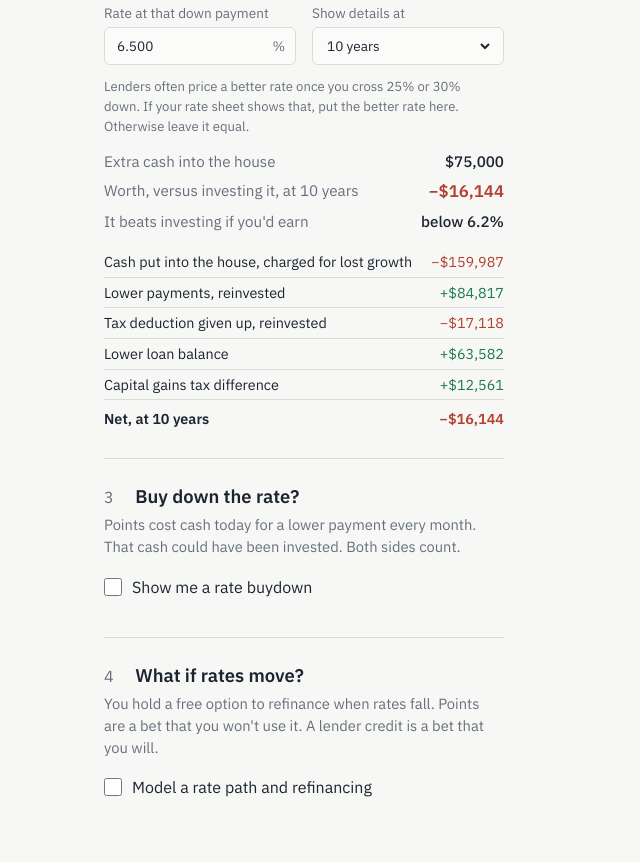
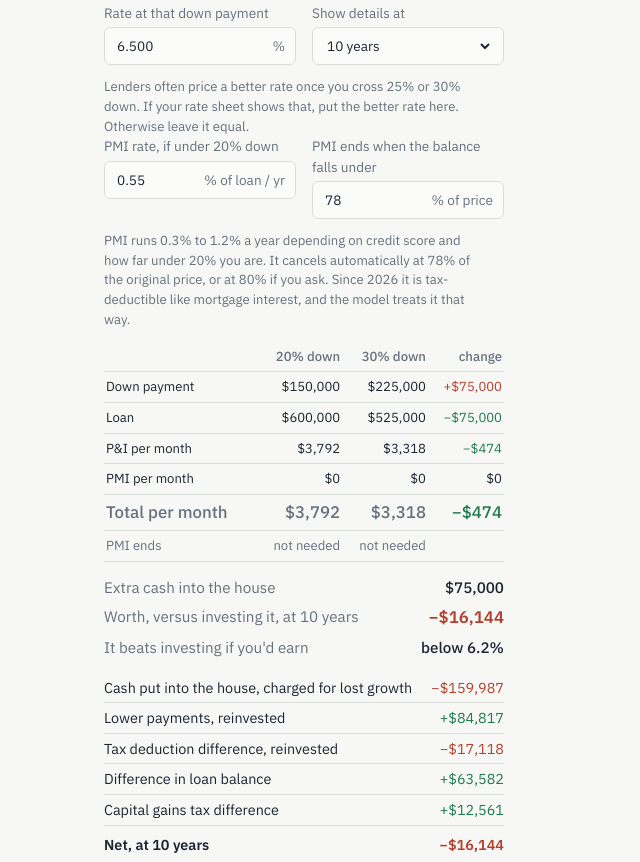
Before and after one commit to gmitt98/where-should-the-money-go, a plain HTML site: page index.html in a window 1280 px wide. Shown: the part 925-1787 px from the top of the page, without its empty margins (0-640 px from the left). Drawn offline with nearby package versions, Linux system fonts and the light colour scheme.

Commit message:
Add PMI under 20% down

```diff
--- a/index.html
+++ b/index.html
@@ -84,6 +84,8 @@
   table.ms th { font-weight: 500; color: var(--muted); }
   table.ms th:first-child, table.ms td:first-child { text-align: left; }
   table.ms td.sub { color: var(--muted); font-size: 0.82rem; }
+  table.cmp { margin-top: 12px; font-size: 0.82rem; }
+  table.cmp th, table.cmp td { padding: 5px 2px; }
   table.ms tr.lead td { font-weight: 500; }
   .ratechart { height: 180px; position: relative; margin-top: 18px; }
   .foot { font-size: 0.82rem; color: var(--muted); margin: 14px 0 0; }
@@ -132,6 +134,8 @@
     <dl class="readout">
       <dt>Loan amount</dt><dd id="o-loan"></dd>
       <dt>Monthly principal and interest</dt><dd id="o-pi"></dd>
+      <dt id="o-pmi-lbl">Monthly PMI, because you're under 20% down</dt><dd id="o-pmi" class="loss"></dd>
+      <dt id="o-tot-lbl">Total monthly, P&amp;I plus PMI</dt><dd id="o-tot" class="big"></dd>
     </dl>
   </section>
 
@@ -140,7 +144,7 @@
     <p class="why">Every extra dollar in the house retires a dollar of debt at your note rate, guaranteed. The same dollar in the market earns whatever the market gives.</p>
     <div class="row one">
       <label><span class="lbl">Compare against putting <b id="d1lbl">30%</b> down</span>
-        <input id="d1" type="range" min="0" max="100" step="0.5" value="30">
+        <input id="d1" type="range" min="3" max="100" step="0.5" value="30">
       </label>
     </div>
     <div class="row">
@@ -148,6 +152,12 @@
       <label><span class="lbl">Show details at</span><span class="field"><select id="ms2"><option value="24">2 years</option><option value="60">5 years</option><option value="120" selected>10 years</option><option value="180">15 years</option><option value="360">30 years</option></select></span></label>
     </div>
     <p class="hint">Lenders often price a better rate once you cross 25% or 30% down. If your rate sheet shows that, put the better rate here. Otherwise leave it equal.</p>
+    <div class="row">
+      <label><span class="lbl">PMI rate, if under 20% down</span><span class="field"><input id="pmi" type="number" step="0.05" min="0" max="3" value="0.55"><span class="unit">% of loan / yr</span></span></label>
+      <label><span class="lbl">PMI ends when the balance falls under</span><span class="field"><input id="pmiltv" type="number" step="1" min="50" max="80" value="78"><span class="unit">% of price</span></span></label>
+    </div>
+    <p class="hint">PMI runs 0.3% to 1.2% a year depending on credit score and how far under 20% you are. It cancels automatically at 78% of the original price, or at 80% if you ask. Since 2026 it is tax-deductible like mortgage interest, and the model treats it that way.</p>
+    <div class="mswrap"><table class="ms cmp" id="cmptable"></table></div>
     <dl class="readout">
       <dt id="o-dp-cashlbl">Extra cash into the house</dt><dd id="o-dp-cash"></dd>
       <dt>Worth, versus investing it, at <span id="o-dp-mslbl">10 years</span></dt><dd id="o-dp-val" class="big"></dd>
@@ -224,6 +234,7 @@
   <section class="method" id="method">
     <h2>How this works</h2>
     <p>Every option is given the same cash at closing and the same monthly budget, set to the most expensive option's payment. Whatever an option doesn't spend at closing is invested. Whatever it doesn't spend each month is invested too, along with the tax benefit on that month's interest. At any point in time, wealth is the brokerage account minus the loan balance. The house is the same house in every option, so its value, its appreciation, its taxes and its insurance all cancel and never appear.</p>
+    <p>Under 20% down, PMI is charged on the original loan until the balance falls below the cancellation level, is paid out of the same budget, and gets the same tax benefit as interest, which it has had since the 2026 tax year. It is the one carrying cost that genuinely differs between down payments, which is why it is here and insurance and property tax are not.</p>
     <p>That is why there is no "how much cash do you have" question. A point costs a percentage of the loan and saves a percentage of the loan, so loan size cancels. A dollar of down payment retires a dollar of debt at the note rate regardless of the house. Cash on hand decides which options you can afford, not which one is right.</p>
     <p>Points and down payments are guaranteed returns. Investments are not. Everything here compares expected values and is blind to risk, so over long horizons it leans toward the market by construction. A lower payment is real insurance against a bad year and shows up nowhere in these numbers.</p>
     <p>Discount points on a purchase are usually deductible in the year paid if you itemize; this doesn't credit that, so it is mildly harsh on buydowns. The tax benefit rate is held constant when it really falls as interest declines, which is mildly generous to them. Refinancing here keeps the remaining term rather than resetting to a fresh thirty years.</p>
@@ -240,7 +251,9 @@
 // does not spend at closing goes into a brokerage account. Each month, the
 // budget minus that branch's actual P&I goes into the account too, plus the
 // tax benefit on that month's interest. Wealth = -loan balance + brokerage
-// (net of capital gains on its growth). The house itself is identical in every branch and
+// (net of capital gains on its growth). PMI, when the down payment is under
+// 20%, is a monthly outflow keyed to the original loan until the balance
+// falls below the cancellation LTV, and is tax-deductible like interest. The house itself is identical in every branch and
 // cancels, so it never appears.
 // ---------------------------------------------------------------------------
 const Engine = (() => {
@@ -250,6 +263,7 @@ const Engine = (() => {
 
   // branch: { loan, rate, upfront }   upfront = cash spent at closing
   // shared: { termMonths, budget, invReturn, drag, capGains, taxBenefit,
+  //           price, pmiRate, pmiCancelLtv, pmiAboveLtv,
   //           refiOn, refiCost, refiTrigger, ratePath(month) -> annual rate }
   function simulate(branch, shared) {
     const n = shared.termMonths;
@@ -261,14 +275,16 @@ const Engine = (() => {
     //   cash  : money spent (or received) at closing, compounding
     //   pays  : budget minus actual P&I, reinvested
     //   tax   : tax benefit on interest, reinvested
-    let cash = -branch.upfront, pays = 0, tax = 0;
+    let cash = -branch.upfront, pays = 0, tax = 0, pmiAcct = 0;
     let basis = -branch.upfront;
+    const pmiApplies = shared.pmiRate > 0 && branch.loan / shared.price > shared.pmiAboveLtv + 1e-12;
+    const pmiMonthly = pmiApplies ? shared.pmiRate * branch.loan / 12 : 0;
     const out = {
-      wealth: [], balance: [], noteRate: [], cash: [], pays: [], tax: [],
-      capgains: [], refis: [], initialPayment: pay,
+      wealth: [], balance: [], noteRate: [], cash: [], pays: [], tax: [], pmiAcct: [], pmi: [],
+      capgains: [], refis: [], initialPayment: pay, initialPmi: pmiMonthly, pmiMonths: 0, pmiTotal: 0,
     };
-    const record = (m) => {
-      const brok = cash + pays + tax;
+    const record = (m, pmi = 0) => {
+      const brok = cash + pays + tax + pmiAcct;
       // Linear capital gains: assumes the taxable account is in gain, so each
       // marginal dollar is taxed on its growth. This is what lets the size of
       // the cash pot cancel out of every comparison.
@@ -276,7 +292,8 @@ const Engine = (() => {
       out.wealth[m] = -bal + brok - cg;
       out.balance[m] = bal;
       out.noteRate[m] = note;
-      out.cash[m] = cash; out.pays[m] = pays; out.tax[m] = tax; out.capgains[m] = -cg;
+      out.cash[m] = cash; out.pays[m] = pays; out.tax[m] = tax; out.pmiAcct[m] = pmiAcct;
+      out.pmi[m] = pmi; out.capgains[m] = -cg;
     };
     record(0);
     for (let m = 1; m <= n; m++) {
@@ -290,18 +307,21 @@ const Engine = (() => {
           pay = pmt(note / 12, n - m + 1, bal);   // keeps the remaining term
         }
       }
+      const pmi = (pmiApplies && bal > 0 && bal / shared.price > shared.pmiCancelLtv + 1e-12) ? pmiMonthly : 0;
+      if (pmi > 0) { out.pmiMonths++; out.pmiTotal += pmi; }
       const interest = bal * note / 12;
       const principal = bal > 0 ? Math.min(bal, pay - interest) : 0;
       const paid = bal > 0 ? interest + principal : 0;
       const c1 = shared.budget - paid;
-      const c2 = shared.taxBenefit * interest;
+      const c2 = shared.taxBenefit * (interest + pmi);
       cash *= R;
       pays = pays * R + c1;
       tax = tax * R + c2;
-      basis += c1 + c2;
+      pmiAcct = pmiAcct * R - pmi;
+      basis += c1 + c2 - pmi;
       bal -= principal;
       if (bal < 1e-9) bal = 0;
-      record(m);
+      record(m, pmi);
     }
     return out;
   }
@@ -390,6 +410,7 @@ if (typeof module !== "undefined") module.exports = Engine;
       d0: num("d0") / 100, r0: num("r0") / 100, inv: num("inv") / 100, tau: num("tau") / 100,
       cg: num("cg") / 100, drag: num("drag") / 100,
       d1: num("d1") / 100, r1: num("r1") / 100, ms2: parseInt($("ms2").value, 10),
+      pmi: num("pmi") / 100, pmiltv: num("pmiltv") / 100,
       on3: $("on3").checked, pts: num("pts"), rp: num("rp") / 100, ptcost: num("ptcost") / 100,
       ms3: parseInt($("ms3").value, 10),
       on4: $("on4").checked, rcost: num("rcost") / 100, rpay: num("rpay"),
@@ -404,10 +425,12 @@ if (typeof module !== "undefined") module.exports = Engine;
     const ptsCost = st.pts * st.ptcost * loan0;
     const pointsBr = { loan: loan0, rate: st.rp, upfront: st.price * st.d0 + ptsCost };
     const branches = [base, more]; if (st.on3) branches.push(pointsBr);
-    const budget = Math.max(...branches.map(b => Engine.pmt(b.rate / 12, st.term, b.loan)));
+    const initPmi = (b) => (st.pmi > 0 && b.loan / st.price > 0.80 + 1e-12) ? st.pmi * b.loan / 12 : 0;
+    const budget = Math.max(...branches.map(b => Engine.pmt(b.rate / 12, st.term, b.loan) + initPmi(b)));
     const trigger = st.rcost * 12 / st.rpay;
     const mkShared = (inv) => ({
       termMonths: st.term, budget, invReturn: inv, drag: st.drag, capGains: st.cg, taxBenefit: st.tau,
+      price: st.price, pmiRate: st.pmi, pmiCancelLtv: st.pmiltv, pmiAboveLtv: 0.80,
       refiOn: st.on4, refiCost: st.rcost, refiTrigger: trigger,
       ratePath: Engine.makeRatePath(st.r0, waypoints),
     });
@@ -428,12 +451,14 @@ if (typeof module !== "undefined") module.exports = Engine;
     const rows = [
       [labels.cash, alt.cash[T] - baseRun.cash[T]],
       [labels.pays, alt.pays[T] - baseRun.pays[T]],
-      ["Tax deduction given up, reinvested", alt.tax[T] - baseRun.tax[T]],
-      ["Lower loan balance", -(alt.balance[T] - baseRun.balance[T])],
+      ["Tax deduction difference, reinvested", alt.tax[T] - baseRun.tax[T]],
+      ["PMI difference, charged for lost growth", alt.pmiAcct[T] - baseRun.pmiAcct[T]],
+      ["Difference in loan balance", -(alt.balance[T] - baseRun.balance[T])],
       ["Capital gains tax difference", alt.capgains[T] - baseRun.capgains[T]],
     ];
     const total = rows.reduce((s, r) => s + r[1], 0);
-    return `<table>${rows.map(([k, v]) => `<tr><td>${k}</td><td class="${cls(v)}">${fmtUSD(v)}</td></tr>`).join("")}
+    const shown = rows.filter(r => Math.abs(r[1]) > 0.5);
+    return `<table>${shown.map(([k, v]) => `<tr><td>${k}</td><td class="${cls(v)}">${fmtUSD(v)}</td></tr>`).join("")}
       <tr class="total"><td>Net, at ${yrs(T)}</td><td class="${cls(total)}">${fmtUSD(total)}</td></tr></table>`;
   }
 
@@ -450,6 +475,12 @@ if (typeof module !== "undefined") module.exports = Engine;
     const { st, loan0, ptsCost, rb, rm, rp, dMore, dPts, beMore, bePts, trigger } = res;
     $("o-loan").textContent = fmtUSD(loan0, false);
     $("o-pi").textContent = fmtUSD(rb.initialPayment, false) + " / mo";
+    const basePmi = rb.initialPmi > 0;
+    $("o-pmi-lbl").hidden = $("o-pmi").hidden = $("o-tot-lbl").hidden = $("o-tot").hidden = !basePmi;
+    if (basePmi) {
+      $("o-pmi").textContent = fmtUSD(rb.initialPmi, false) + " / mo";
+      $("o-tot").textContent = fmtUSD(rb.initialPayment + rb.initialPmi, false) + " / mo";
+    }
     $("d1lbl").textContent = fmtPct(st.d1, 1);
 
     // section 2
@@ -459,6 +490,16 @@ if (typeof module !== "undefined") module.exports = Engine;
     $("o-dp-mslbl").textContent = yrs(st.ms2);
     const v2 = dMore[st.ms2]; $("o-dp-val").textContent = fmtUSD(v2); $("o-dp-val").className = "big " + cls(v2);
     $("o-dp-be").textContent = beText(beMore[st.ms2]);
+    const pmiEnds = (run) => run.initialPmi > 0 ? (run.pmiMonths >= st.term ? "never" : `after ${yrs(run.pmiMonths)}`) : "not needed";
+    const cmpRow = (k, a, b, f, cl = () => "") => `<tr><td>${k}</td><td class="${cl(a)}">${f(a)}</td><td class="${cl(b)}">${f(b)}</td><td class="${cls(-(b - a))}">${typeof a === "number" && typeof b === "number" ? f(b - a, true) : ""}</td></tr>`;
+    const mo = (x, signed) => (signed ? fmtUSD(x) : fmtUSD(x, false));
+    $("cmptable").innerHTML = `<tr><th></th><th>${fmtPct(st.d0, 1)} down</th><th>${fmtPct(st.d1, 1)} down</th><th>change</th></tr>`
+      + cmpRow("Down payment", st.price * st.d0, st.price * st.d1, (x, sg) => sg ? fmtUSD(x) : fmtUSD(x, false))
+      + cmpRow("Loan", rb.balance[0], rm.balance[0], (x, sg) => sg ? fmtUSD(x) : fmtUSD(x, false))
+      + cmpRow("P&amp;I per month", rb.initialPayment, rm.initialPayment, mo)
+      + cmpRow("PMI per month", rb.initialPmi, rm.initialPmi, mo)
+      + `<tr class="lead"><td>Total per month</td><td>${mo(rb.initialPayment + rb.initialPmi)}</td><td>${mo(rm.initialPayment + rm.initialPmi)}</td><td class="${cls(-((rm.initialPayment + rm.initialPmi) - (rb.initialPayment + rb.initialPmi)))}">${mo((rm.initialPayment + rm.initialPmi) - (rb.initialPayment + rb.initialPmi), true)}</td></tr>`
+      + `<tr><td class="sub">PMI ends</td><td class="sub">${pmiEnds(rb)}</td><td class="sub">${pmiEnds(rm)}</td><td></td></tr>`;
     $("dp-decomp").innerHTML = decomp(rm, rb, st.ms2, {
       cash: extra >= 0 ? "Cash put into the house, charged for lost growth" : "Cash kept out of the house, grown",
       pays: extra >= 0 ? "Lower payments, reinvested" : "Higher payments, paid from the budget" });
```
Also changed, not shown: test.js (+16 -1 lines), 1 other file.
